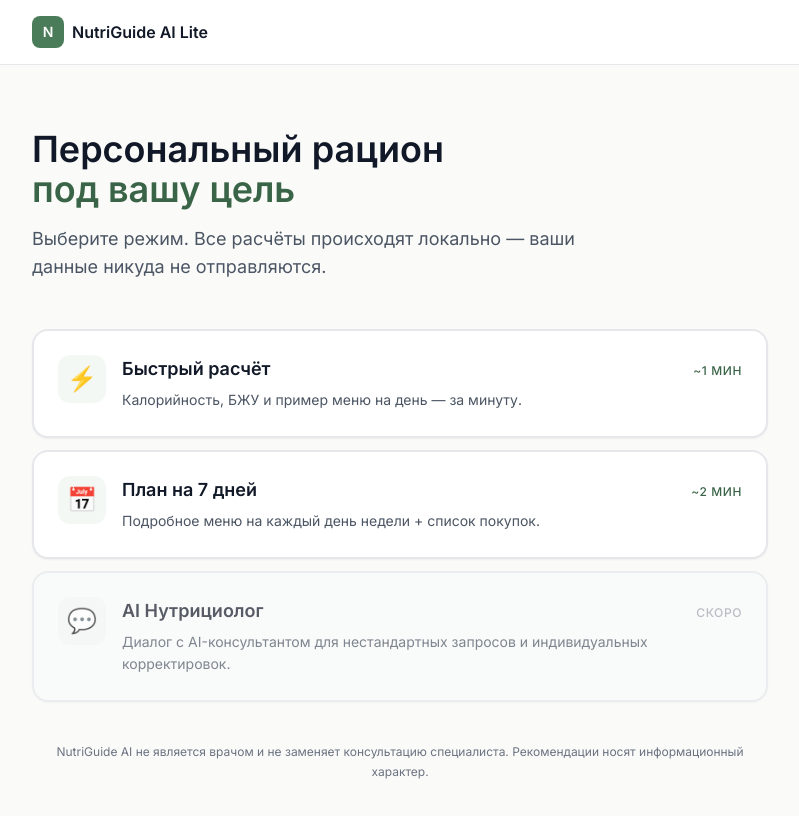
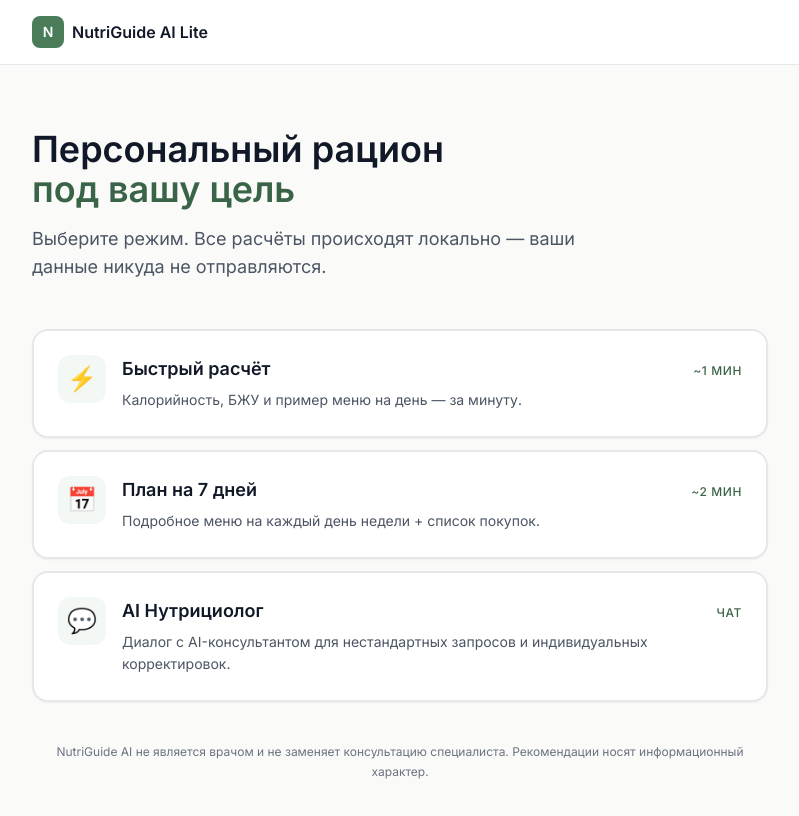
Before and after one commit to ivanivanov9033-crypto/nutriguide-ai-lite, a Next.js app: page / in a window 1280 px wide. Shown: the top 816 px of the page, without its empty margins (240-1039 px from the left). Built offline with nearby package versions, Linux system fonts and the light colour scheme.

Commit message:
Update HomeScreen.js

```diff
--- a/components/HomeScreen.js
+++ b/components/HomeScreen.js
@@ -22,9 +22,9 @@ export default function HomeScreen({ onSelectMode }) {
       id: 'ai',
       title: 'AI Нутрициолог',
       desc: 'Диалог с AI-консультантом для нестандартных запросов и индивидуальных корректировок.',
-      time: 'Скоро',
+      time: 'Чат',
       icon: '💬',
-      available: false,
+      available: true,
     },
   ];
 
```
